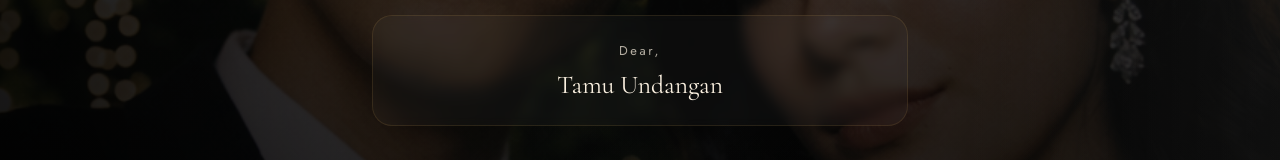
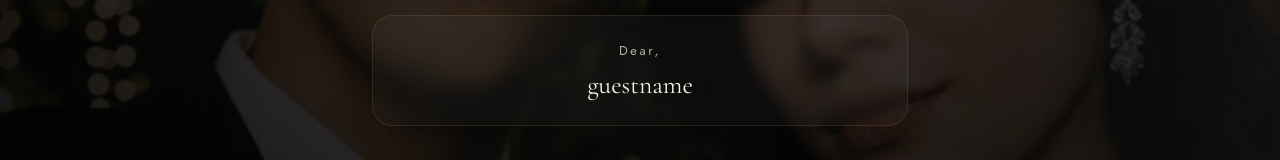
Before and after one commit to Radityaputrazz/Wedding-Invitation-Digital, a Next.js app: page / in a window 1280 px wide. Shown: the part 473-633 px from the top of the page. Built offline with nearby package versions, Linux system fonts and the light colour scheme.

Commit message:
fix: Undangan Wa

```diff
--- a/components/wedding/Cover.tsx
+++ b/components/wedding/Cover.tsx
@@ -12,7 +12,7 @@ export default function Cover({ onOpen, guestName }: { onOpen: () => void, guest
   // Formatting nama tamu: Huruf kapital di setiap kata
   const formattedGuest =
     guestName?.replace(/\b\w/g, (c: string) => c.toUpperCase()) ||
-    "Tamu Undangan";
+    "guestname";
 
   function handleOpen() {
     setOpen(true);
```
